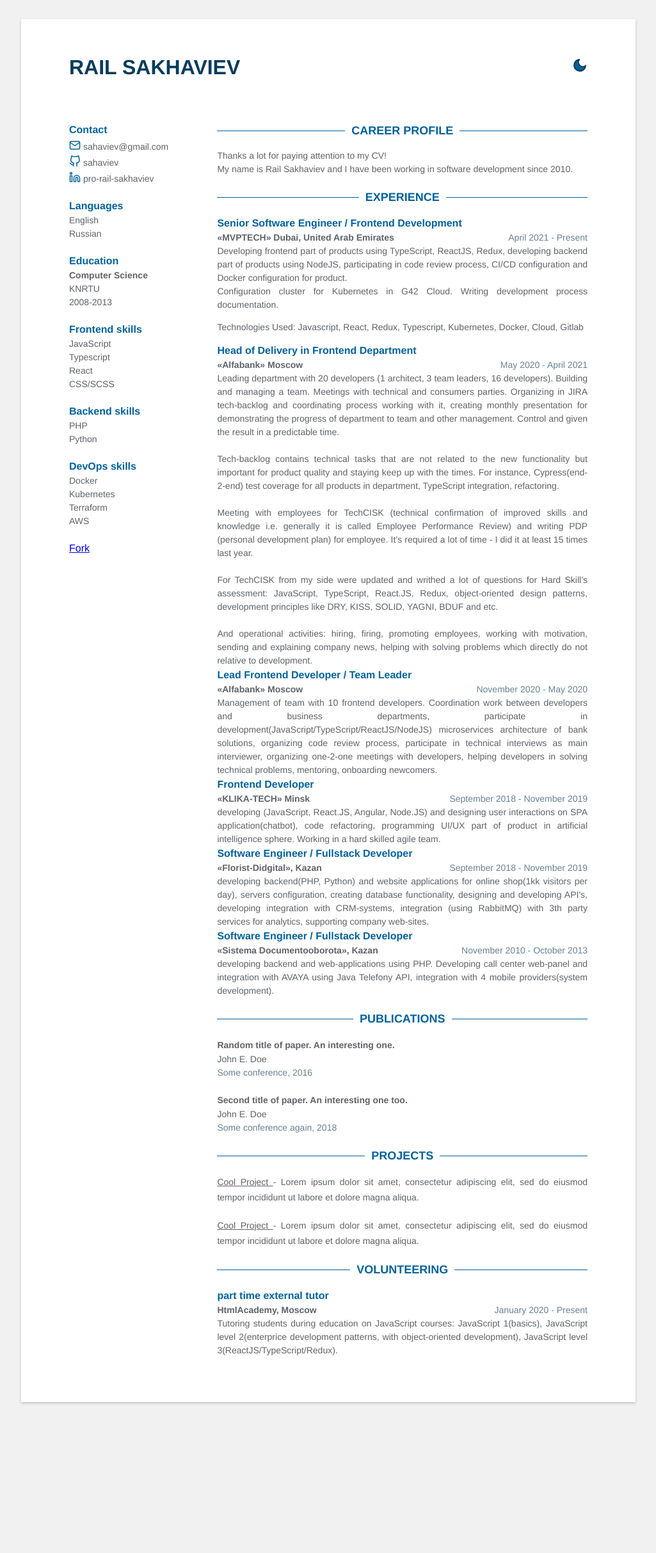
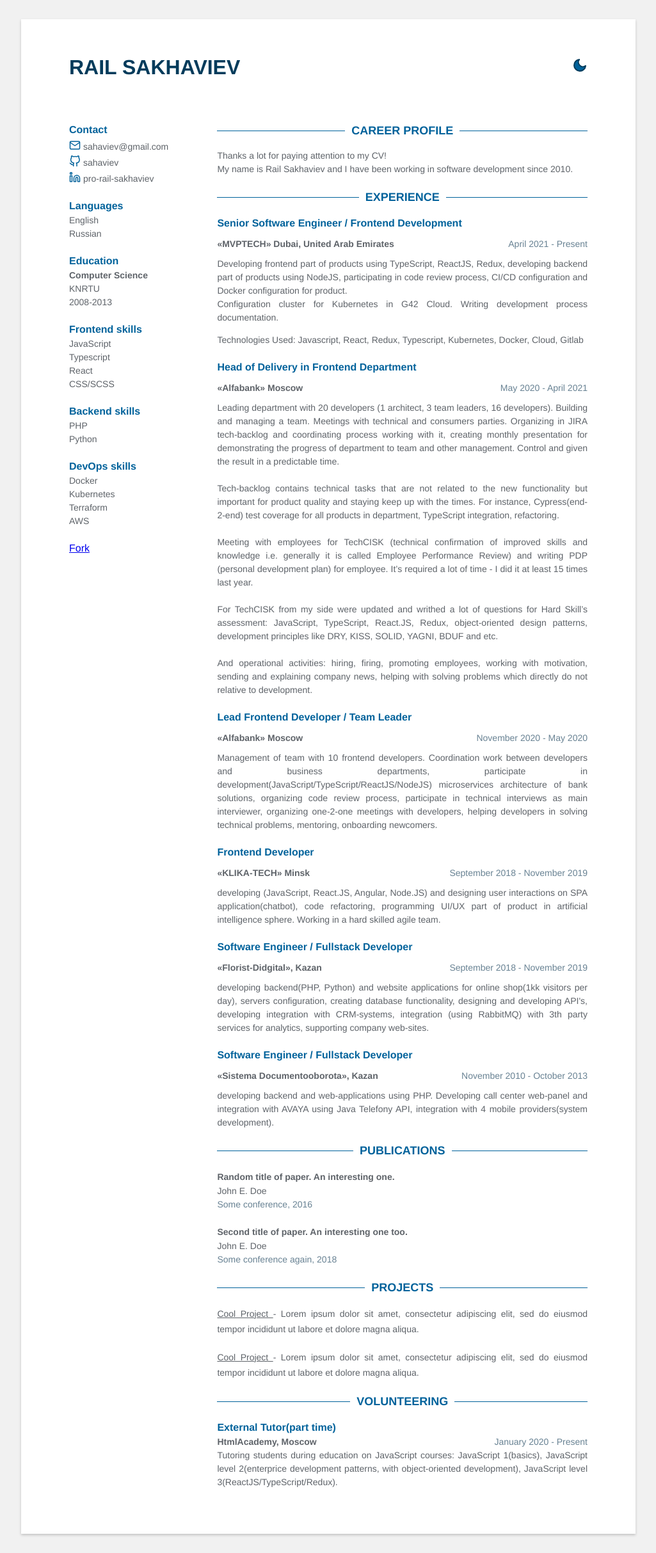
Before and after one commit to sahaviev/sahaviev.github.io, a Jekyll site: the page built from index.html, in a window 1280 px wide. Shown: the whole page at 64% size, without its empty margins (127-1152 px from the left). Built offline with Jekyll 4.4.1, drawn with Linux system fonts in a browser that asks for light colours; before the commit the page ends 2221 px from its top, so only the background shows below that.

Commit message:
CV-1: update styles for experience

```diff
--- a/_data/data.yml
+++ b/_data/data.yml
@@ -145,7 +145,7 @@ projects:
 # Volunteering
 volunteering:
   - time: January 2020 - Present
-    role: part time external tutor
+    role: External Tutor(part time)
     company: HtmlAcademy, Moscow
     country: Russian Federation
     details: |
--- a/_sass/includes/experience.scss
+++ b/_sass/includes/experience.scss
@@ -3,12 +3,15 @@
         @include header;
     }
     .experience-item {
+        margin-bottom: 20px;
         .role {
             @include sub-header;
+            margin-bottom: 10px;
         }
         .company {
             @include body-text;
             font-weight: bold;
+            margin-bottom: 10px;
             .time {
                 float: right;
                 color: var(--fg-color-title-sm);
@@ -20,6 +23,7 @@
         }
         .technologies {
             @include body-text;
+            margin-bottom: 0;
         }
     }
 }
```
